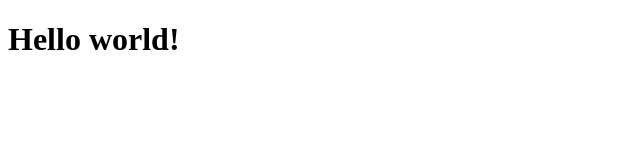
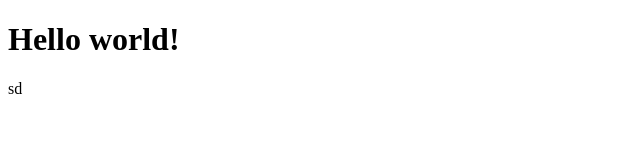
Before and after one commit to FrancescoBuonomoWork/git-start-01, a plain HTML site: page index.html in a window 1280 px wide. Shown: the full height of the page, 0-640 px from the left. Drawn offline with Linux system fonts and the light colour scheme.

Commit message:
ADD footer

```diff
--- a/index.html
+++ b/index.html
@@ -7,6 +7,6 @@
 </head>
 <body>
     <h1>Hello world!</h1>
-
+    <footer>sd</footer>
 </body>
 </html>
```
